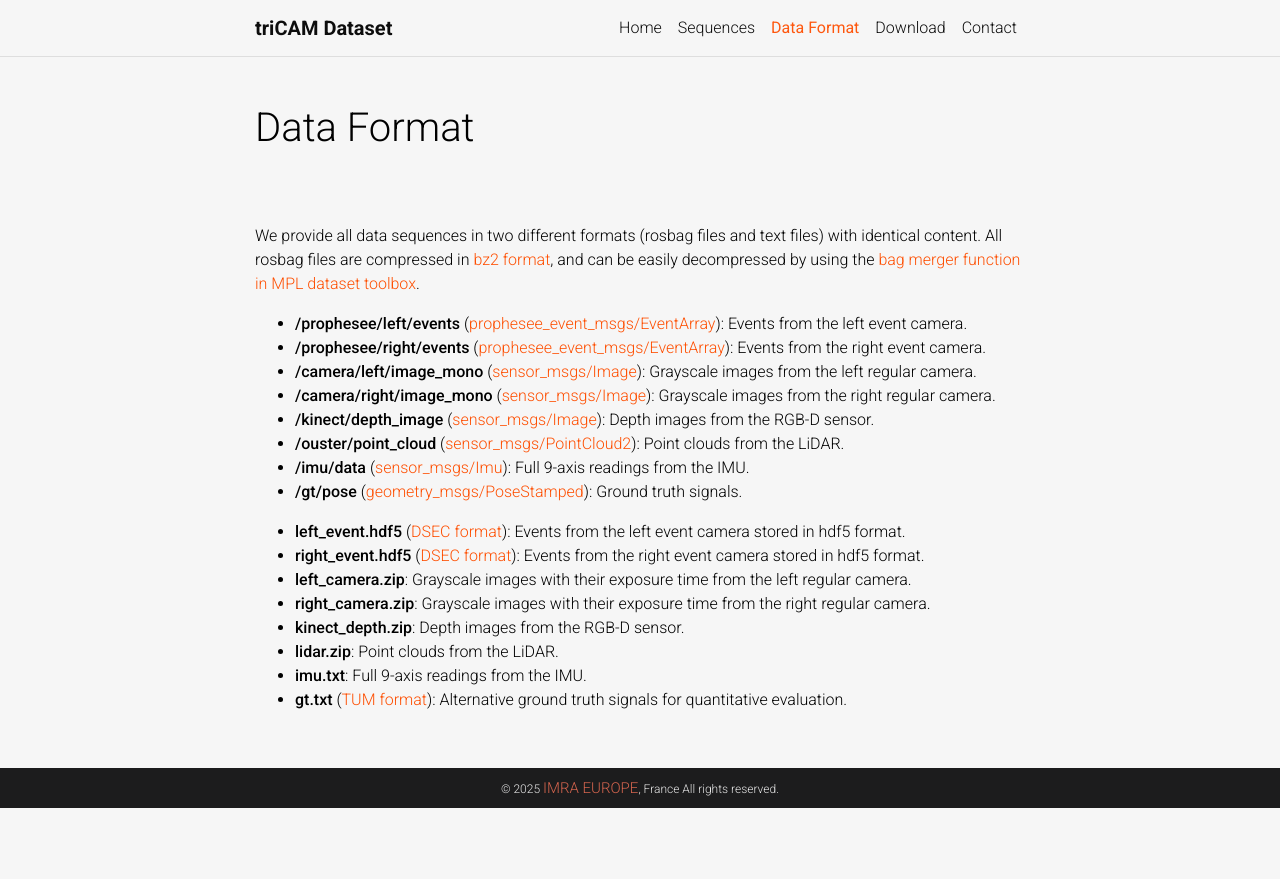
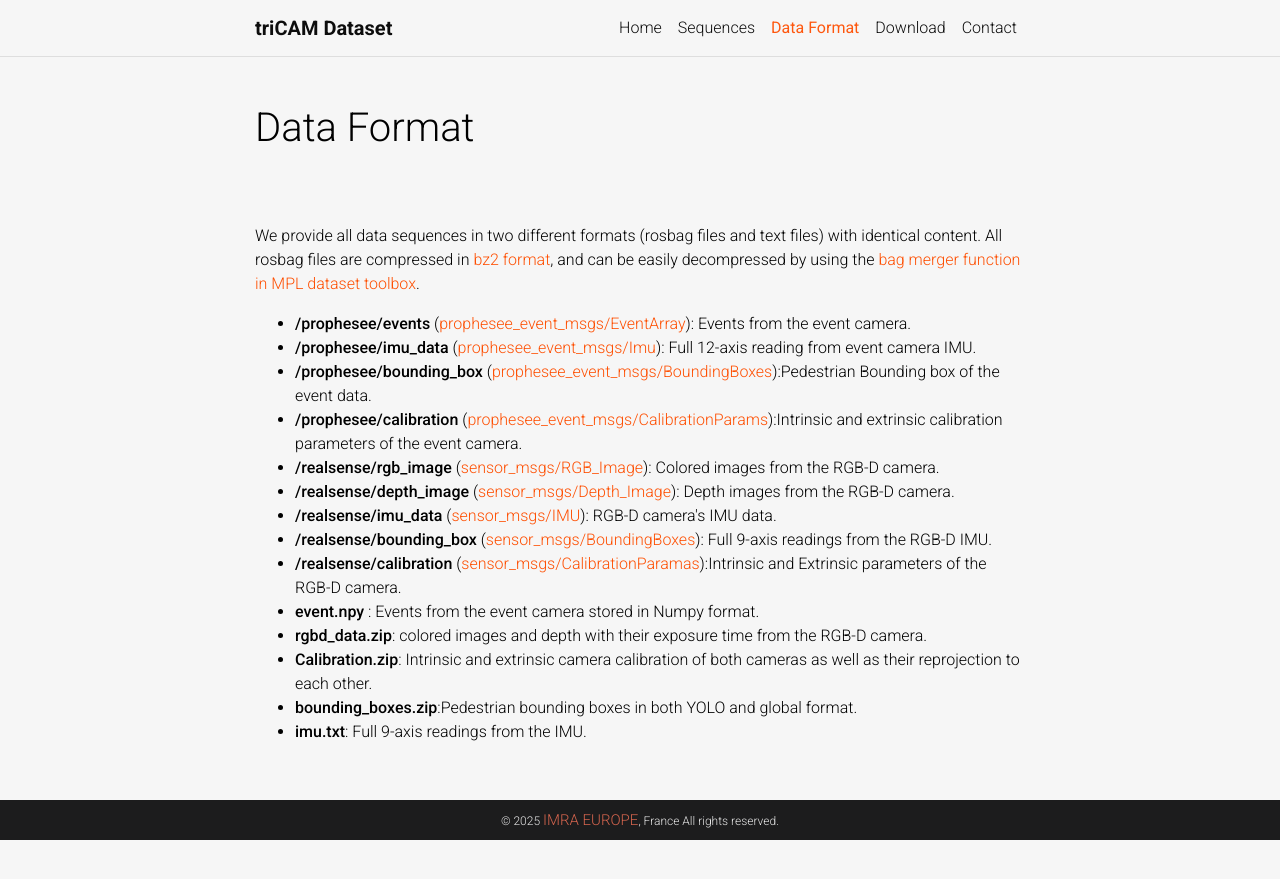
Before and after one commit to anikesadia/triCam-dataset, a Jekyll site: the page data_format/index.html, which Jekyll copies as it is, in a window 1280 px wide. Shown: the top 879 px of the page. Built offline with Jekyll 4.4.1, drawn with Linux system fonts in a browser that asks for light colours; comment, search, counter and statistics services are not loaded; a style sheet for code colours, icons or effects is not loaded.

Commit message:
Update index.html

```diff
--- a/data_format/index.html
+++ b/data_format/index.html
@@ -154,83 +154,67 @@
 
                 <ul>
                     <li>
-                        <strong>/prophesee/left/events</strong> (<a
+                        <strong>/prophesee/events</strong> (<a
                             href="https://github.com/prophesee-ai/prophesee_ros_wrapper/blob/master/prophesee_event_msgs/msg/EventArray.msg"
-                            target="_blank" rel="noopener noreferrer">prophesee_event_msgs/EventArray</a>): Events from
-                        the left event camera.
+                            target="_blank" rel="noopener noreferrer">prophesee_event_msgs/EventArray</a>): Events from the event camera.
                     </li>
                     <li>
-                        <strong>/prophesee/right/events</strong> (<a
+                        <strong>/prophesee/imu_data</strong> (<a
                             href="https://github.com/prophesee-ai/prophesee_ros_wrapper/blob/master/prophesee_event_msgs/msg/EventArray.msg"
-                            target="_blank" rel="noopener noreferrer">prophesee_event_msgs/EventArray</a>): Events from
-                        the right event camera.
+                                    target="_blank" rel="noopener noreferrer">prophesee_event_msgs/Imu</a>): Full 12-axis reading from event camera IMU.
                     </li>
                     <li>
-                        <strong>/camera/left/image_mono</strong> (<a
+                        <strong>/prophesee/bounding_box</strong> (<a
+                            href="https://github.com/prophesee-ai/prophesee_ros_wrapper/blob/master/prophesee_event_msgs/msg/EventArray.msg"
+                                    target="_blank" rel="noopener noreferrer">prophesee_event_msgs/BoundingBoxes</a>):Pedestrian Bounding box of the event data.
+                    </li>
+                    <li>
+                        <strong>/prophesee/calibration</strong> (<a
+                            href="https://github.com/prophesee-ai/prophesee_ros_wrapper/blob/master/prophesee_event_msgs/msg/EventArray.msg"
+                                    target="_blank" rel="noopener noreferrer">prophesee_event_msgs/CalibrationParams</a>):Intrinsic and extrinsic calibration parameters of the event camera.
+                    </li>
+                    <li>
+                        <strong>/realsense/rgb_image</strong> (<a
                             href="http://docs.ros.org/en/noetic/api/sensor_msgs/html/msg/Image.html" target="_blank"
-                            rel="noopener noreferrer">sensor_msgs/Image</a>): Grayscale images from the left regular
+                            rel="noopener noreferrer">sensor_msgs/RGB_Image</a>): Colored images from the RGB-D
                         camera.
                     </li>
                     <li>
-                        <strong>/camera/right/image_mono</strong> (<a
+                        <strong>/realsense/depth_image</strong> (<a
                             href="http://docs.ros.org/en/noetic/api/sensor_msgs/html/msg/Image.html" target="_blank"
-                            rel="noopener noreferrer">sensor_msgs/Image</a>): Grayscale images from the right regular
+                            rel="noopener noreferrer">sensor_msgs/Depth_Image</a>): Depth images from the RGB-D
                         camera.
                     </li>
                     <li>
-                        <strong>/kinect/depth_image</strong> (<a
+                        <strong>/realsense/imu_data</strong> (<a
                             href="http://docs.ros.org/en/noetic/api/sensor_msgs/html/msg/Image.html" target="_blank"
-                            rel="noopener noreferrer">sensor_msgs/Image</a>): Depth images from the RGB-D sensor.
+                            rel="noopener noreferrer">sensor_msgs/IMU</a>): RGB-D camera's IMU data.
                     </li>
                     <li>
-                        <strong>/ouster/point_cloud</strong> (<a
-                            href="http://docs.ros.org/en/lunar/api/sensor_msgs/html/msg/PointCloud2.html"
-                            target="_blank" rel="noopener noreferrer">sensor_msgs/PointCloud2</a>): Point clouds from
-                        the LiDAR.
+                        <strong>/realsense/bounding_box</strong> (<a
+                            href="http://docs.ros.org/en/noetic/api/sensor_msgs/html/msg/Imu.html" target="_blank"
+                            rel="noopener noreferrer">sensor_msgs/BoundingBoxes</a>): Full 9-axis readings from the RGB-D IMU.
                     </li>
                     <li>
-                        <strong>/imu/data</strong> (<a
+                        <strong>/realsense/calibration</strong> (<a
                             href="http://docs.ros.org/en/noetic/api/sensor_msgs/html/msg/Imu.html" target="_blank"
-                            rel="noopener noreferrer">sensor_msgs/Imu</a>): Full 9-axis readings from the IMU.
+                            rel="noopener noreferrer">sensor_msgs/CalibrationParamas</a>):Intrinsic and Extrinsic parameters of the RGB-D camera.
                     </li>
                     <li>
-                        <p><strong>/gt/pose</strong> (<a
-                                href="http://docs.ros.org/en/noetic/api/geometry_msgs/html/msg/PoseStamped.html"
-                                target="_blank" rel="noopener noreferrer">geometry_msgs/PoseStamped</a>): Ground truth
-                            signals.</p>
+                        <strong>event.npy</strong> : Events from the event camera stored in Numpy format.
                     </li>
                     <li>
-                        <strong>left_event.hdf5</strong> (<a href="https://dsec.ifi.uzh.ch/data-format/" target="_blank"
-                            rel="noopener noreferrer">DSEC format</a>): Events from the left event camera stored in hdf5
-                        format.
+                        <strong>rgbd_data.zip</strong>: colored images and depth with their exposure time from the RGB-D camera.
+                    </li>
+
+                    <li>
+                        <strong>Calibration.zip</strong>: Intrinsic and extrinsic camera calibration of both cameras as well as their reprojection to each other.
                     </li>
                     <li>
-                        <strong>right_event.hdf5</strong> (<a href="https://dsec.ifi.uzh.ch/data-format/"
-                            target="_blank" rel="noopener noreferrer">DSEC format</a>): Events from the right event
-                        camera stored in hdf5 format.
-                    </li>
-                    <li>
-                        <strong>left_camera.zip</strong>: Grayscale images with their exposure time from the left
-                        regular camera.
-                    </li>
-                    <li>
-                        <strong>right_camera.zip</strong>: Grayscale images with their exposure time from the right
-                        regular camera.
-                    </li>
-                    <li>
-                        <strong>kinect_depth.zip</strong>: Depth images from the RGB-D sensor.
-                    </li>
-                    <li>
-                        <strong>lidar.zip</strong>: Point clouds from the LiDAR.
+                        <strong>bounding_boxes.zip</strong>:Pedestrian bounding boxes in both YOLO and global format.
                     </li>
                     <li>
                         <strong>imu.txt</strong>: Full 9-axis readings from the IMU.
-                    </li>
-                    <li>
-                        <strong>gt.txt</strong> (<a
-                            href="https://vision.in.tum.de/data/datasets/rgbd-dataset/file_formats" target="_blank"
-                            rel="noopener noreferrer">TUM format</a>): Alternative ground truth signals for quantitative
-                        evaluation.
                     </li>
                 </ul>
 
```
